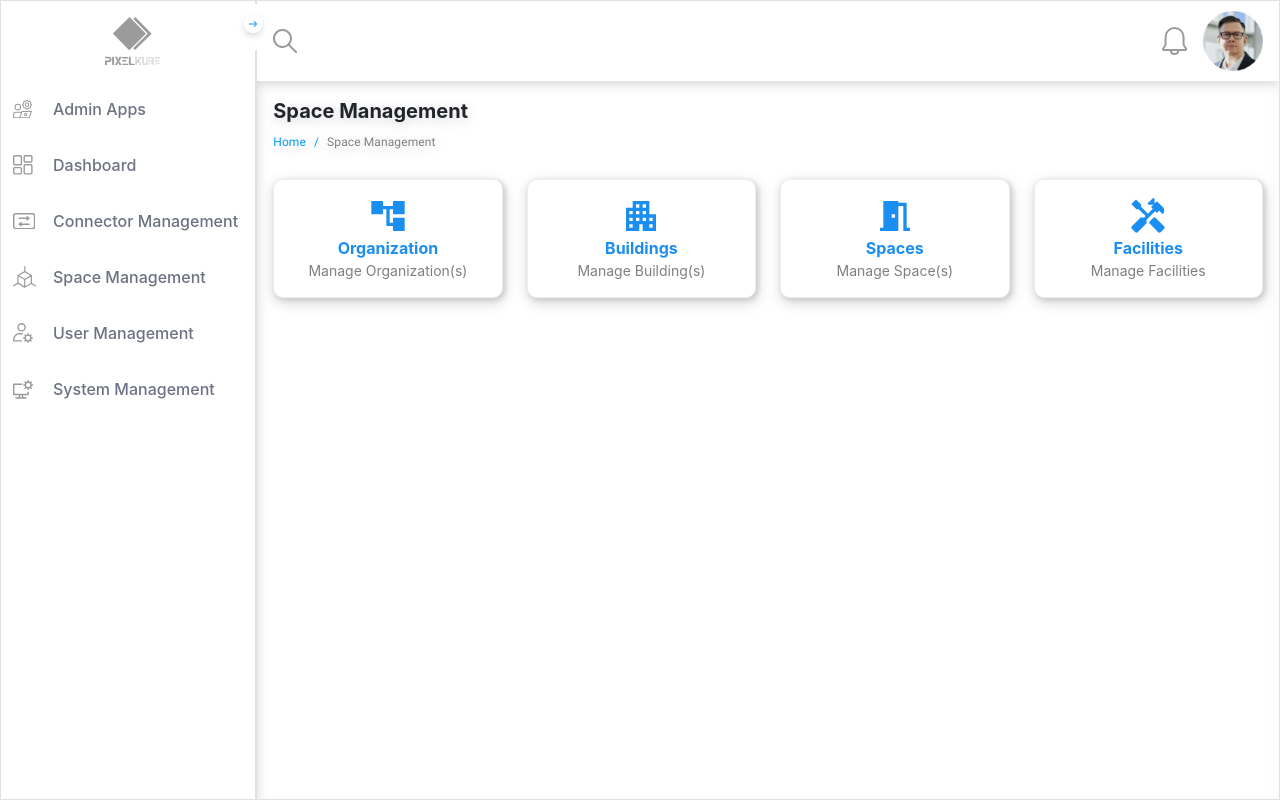
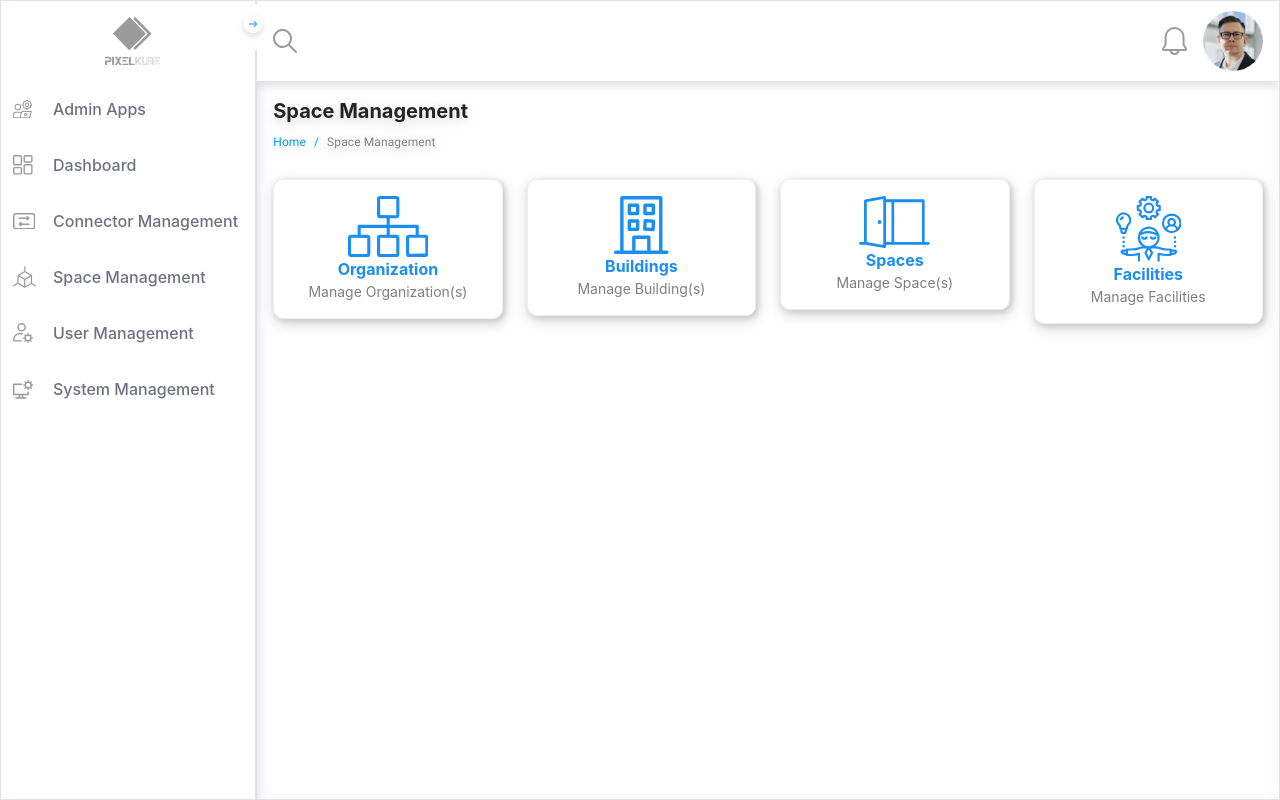
Before and after one commit to arun-alagesan/pixel-kube-ui, a Next.js app: page /space in a window 1280 px wide. Built offline with nearby package versions, Linux system fonts and the light colour scheme.

Commit message:
icon update

```diff
--- a/components/BlockMenu.tsx
+++ b/components/BlockMenu.tsx
@@ -9,7 +9,7 @@ const BlockMenu: React.FC<props> = (props) => {
 
     return (
         <div className='pk_block_menu text-center p-4' onClick={(e) => handleClickEvent(e)}>
-            <div>
+            <div className="flex justify-center" >
                 <props.icon sx={{ fontSize: 40, color: "#1a8ef1" }}></props.icon>
             </div>
             <div className="fw-bold pk_text_primary" >
--- a/pages/space.tsx
+++ b/pages/space.tsx
@@ -6,13 +6,12 @@ import CreateSpace from '../components/features/SpaceManagement/Space/CreateSpac
 import Layout from '../components/Layout';
 import ModalRoot from '../components/lib/modalPopup/components/ModalRoot';
 import ModalService from '../components/lib/modalPopup/services/ModalService';
-
-import ApartmentIcon from '@mui/icons-material/Apartment';
-import MeetingRoomIcon from '@mui/icons-material/MeetingRoom';
-import AccountTreeIcon from '@mui/icons-material/AccountTree';
-import HandymanIcon from '@mui/icons-material/Handyman';
 import Breadcrumbs from "../components/common/Breadcrumbs";
 import Router from 'next/router'
+import SpacesIcon from "../assets/icons/Spaces.svg";
+import FacilitiesIcon from "../assets/icons/Facilities.svg";
+import BuildingsIcon from "../assets/icons/Buildings.svg";
+import OrganizationIcon from "../assets/icons/Organization.svg";
 
 const Space = () => {
 
@@ -28,16 +27,16 @@ const Space = () => {
 
             <div className="row justify-content-center mt-5">
                 <div className="col-12 col-md-3">
-                    <BlockMenu heading="Organization" subHeading="Manage Organization(s)" icon={AccountTreeIcon} onClick={() => openModel(CreateOrganization)} />
+                    <BlockMenu heading="Organization" subHeading="Manage Organization(s)" icon={OrganizationIcon} onClick={() => openModel(CreateOrganization)} />
                 </div>
                 <div className="col-12 col-md-3">
-                    <BlockMenu heading="Buildings" subHeading="Manage Building(s)" icon={ApartmentIcon} />
+                    <BlockMenu heading="Buildings" subHeading="Manage Building(s)" icon={BuildingsIcon} />
                 </div>
                 <div className="col-12 col-md-3">
-                    <BlockMenu heading="Spaces" subHeading="Manage Space(s)" icon={MeetingRoomIcon} onClick={() => openModel(CreateSpace)} />
+                    <BlockMenu heading="Spaces" subHeading="Manage Space(s)" icon={SpacesIcon} onClick={() => openModel(CreateSpace)} />
                 </div>
                 <div className="col-12 col-md-3">
-                    <BlockMenu heading="Facilities" subHeading="Manage Facilities" icon={HandymanIcon} onClick={() => Router.push('/space/facilitiesManagement')} />
+                    <BlockMenu heading="Facilities" subHeading="Manage Facilities" icon={FacilitiesIcon} onClick={() => Router.push('/space/facilitiesManagement')} />
                 </div>
             </div>
 
```
Also changed, not shown: assets/icons/Facilities.svg, assets/icons/Spaces.svg.
